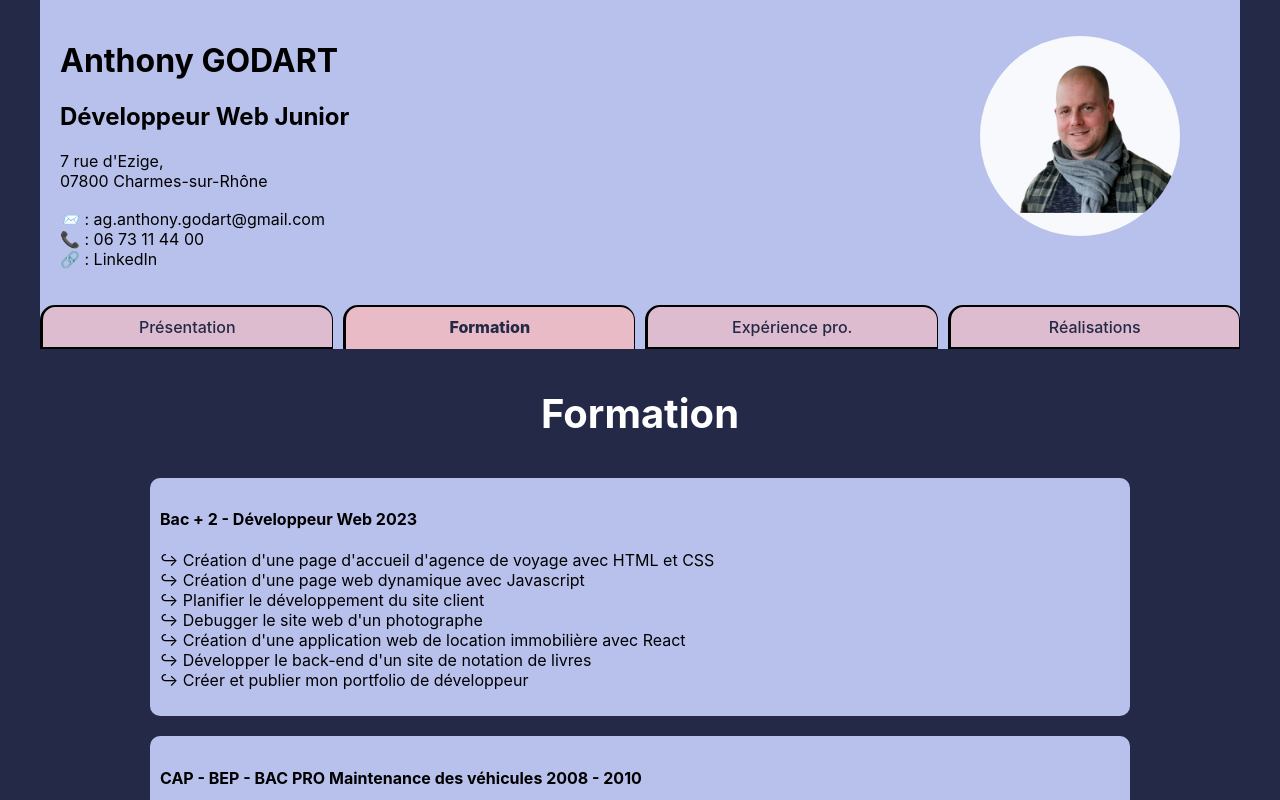
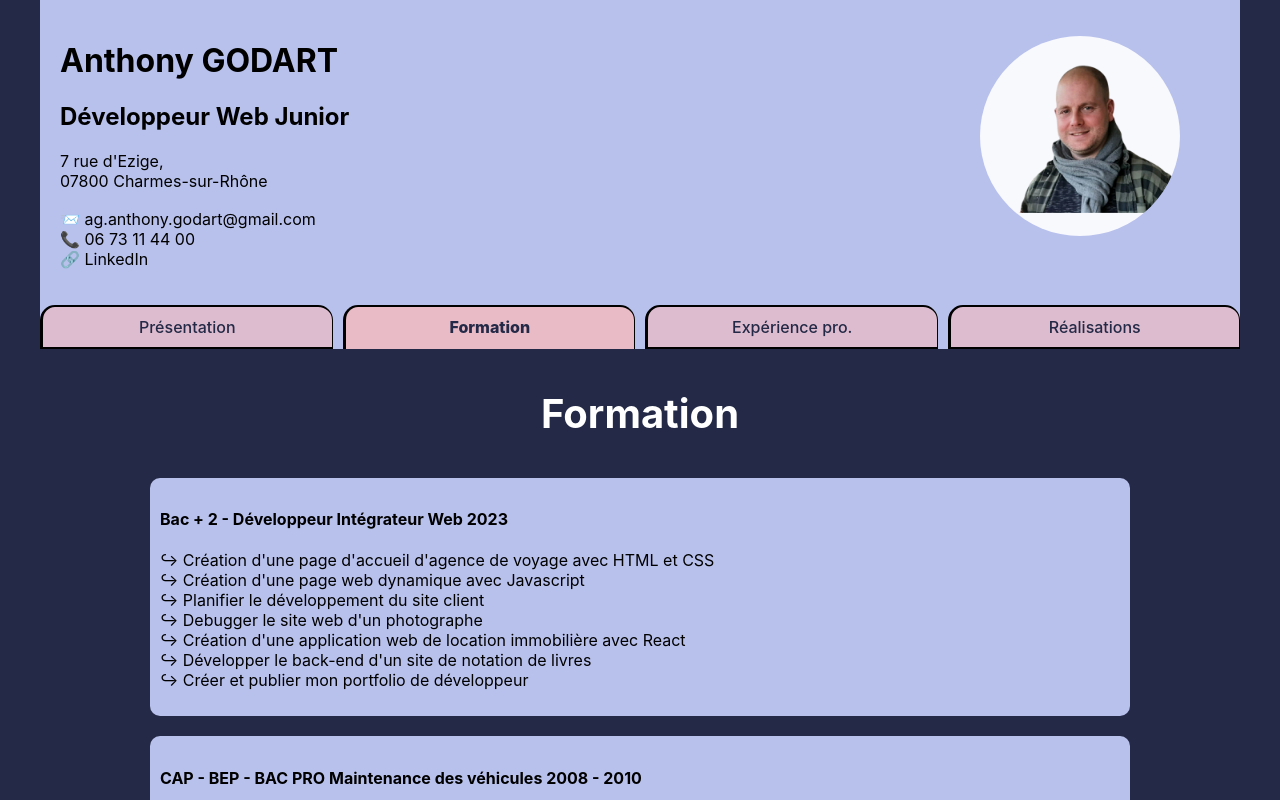
Before and after one commit to AnthonyGodart/portfolio, a React (Create React App) app: page /#/Education in a window 1280 px wide. Shown: the top 800 px of the page. Built offline with nearby package versions, Linux system fonts and the light colour scheme.

Commit message:
minor corrections

```diff
--- a/src/components/Header/index.jsx
+++ b/src/components/Header/index.jsx
@@ -12,9 +12,9 @@ function Header(){
                 <p className={styles.contact}> 7 rue d'Ezige, <br />
                 07800 Charmes-sur-Rhône <br/>
                 <hr style={{opacity:"0"}}/>
-                    <a href="mailto:ag.anthony.godart@gmail.com" className={styles.contact}> 📨 : ag.anthony.godart@gmail.com </a>
-                    <a href="tel:+33673114400" className={styles.contact}> 📞 : 06 73 11 44 00</a>
-                    <a target="_blank" rel="noreferrer" href="https://www.linkedin.com/in/godart-anthony" className={styles.contact}> 🔗 :  LinkedIn </a>
+                    <a href="mailto:ag.anthony.godart@gmail.com" className={styles.contact}> 📨  ag.anthony.godart@gmail.com </a>
+                    <a href="tel:+33673114400" className={styles.contact}> 📞  06 73 11 44 00</a>
+                    <a target="_blank" rel="noreferrer" href="https://www.linkedin.com/in/godart-anthony" className={styles.contact}> 🔗   LinkedIn </a>
                 </p>
             </div>
             <ProfilePicture />
--- a/src/pages/Education/index.jsx
+++ b/src/pages/Education/index.jsx
@@ -5,7 +5,7 @@ function Education(){
         <main className={styles.container}>
             <h3 className={styles.title}>Formation</h3>
             <article className={styles.paragraph}>
-                <h4>Bac + 2 - Développeur Web 2023 </h4>
+                <h4>Bac + 2 - Développeur Intégrateur Web 2023 </h4>
                 <p>
                 ↪ Création d'une page d'accueil d'agence de voyage avec HTML et CSS <br />
                 ↪ Création d'une page web dynamique avec Javascript <br />
```
